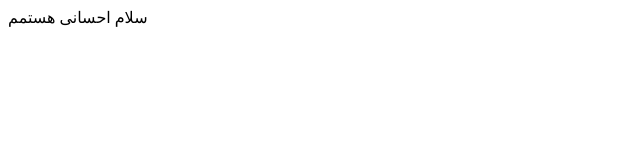
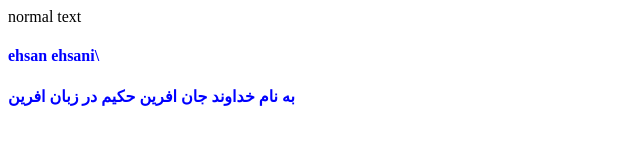
Before and after one commit to Ehsan13844/Ehsan13844.github.io, a plain HTML site: page index.html in a window 1280 px wide. Shown: the whole page, without its empty margins (0-640 px from the left). Drawn offline with Linux system fonts and the light colour scheme.

Commit message:
اولین کد

```diff
--- a/index.html
+++ b/index.html
@@ -1,12 +1,20 @@
 <!DOCTYPE html>
 <html lang="en">
 <head>
+    <title>the first page</title>
+    <style type="text/css">
+        h4, p {color:blue}
+    </style>
     <meta charset="UTF-8">
     <meta http-equiv="X-UA-Compatible" content="IE=edge">
     <meta name="viewport" content="width=device-width, initial-scale=1.0">
-    <title>Document</title>
+
 </head>
 <body>
-    سلام احسانی هستمم
+    normal text
+    <h4>ehsan ehsani\<h4>
+        <p>به نام خداوند جان افرین حکیم در زبان افرین</p>
+
+
 </body>
 </html>
```
